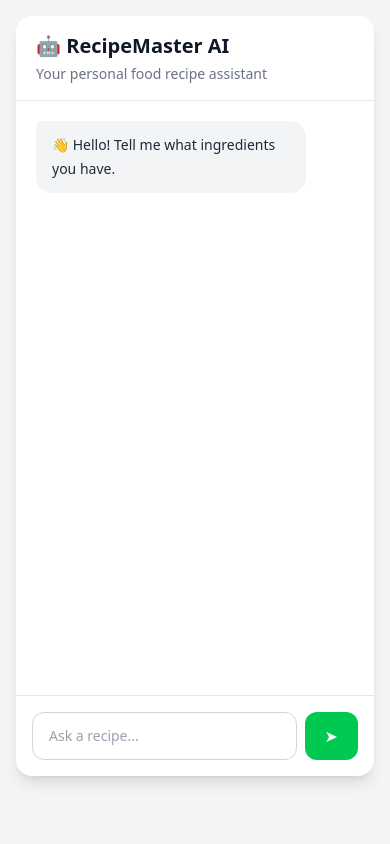
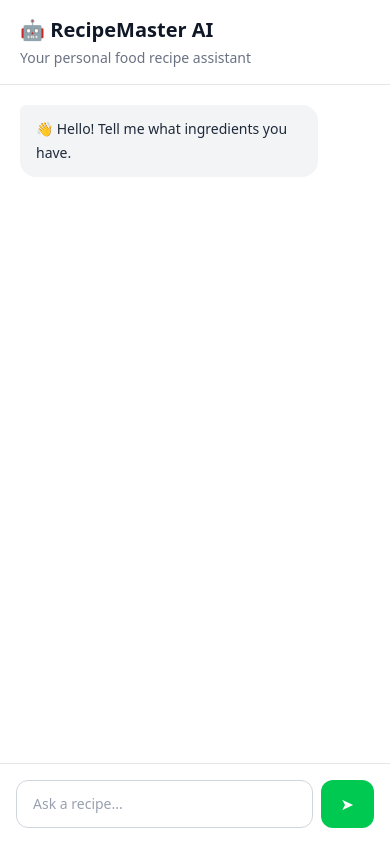
Before and after one commit to apurbochaki-lab/RecipeMaster-AI, a Next.js app: page / in a window 390 px wide. Built offline with nearby package versions, Linux system fonts and the light colour scheme.

Commit message:
Fix: UI full-screened & Optimized viewport for messenger in app browser

```diff
--- a/src/app/page.jsx
+++ b/src/app/page.jsx
@@ -1,6 +1,6 @@
 "use client";
 
-import { useEffect, useState } from "react";
+import { useEffect, useRef, useState } from "react";
 
 export default function Home() {
     const [input, setInput] = useState("");
@@ -15,31 +15,17 @@ export default function Home() {
 
     // Thinking... fallback
     const [isLoading, setIsLoading] = useState(false);
+    const chatEndRef = useRef(null);
 
-    // Keyboard & Input field adjustment for mobile
-    useEffect(() => {
-        if (typeof window !== "undefined" && window.visualViewport) {
-            const handleResize = () => {
-                window.scrollTo(0, 0);  // Main play role
-            };
-
-            window.visualViewport.addEventListener("resize", handleResize);
-            return () => {
-                window.visualViewport.removeEventListener("resize", handleResize);
-            };
-        }
-    }, []);
-
-    const handleInputFocus = () => {
-        setTimeout(() => {
-            window.scrollTo({
-                top: document.body.scrollHeight,
-                behavior: "smooth",
-            });
-        }, 300); // কিবোর্ড অ্যানিমেশন শেষ হওয়া পর্যন্ত সামান্য ডিলে
+    // নতুন মেসেজ আসলে নিচে স্ক্রল করার জন্য
+    const scrollToBottom = () => {
+        chatEndRef.current?.scrollIntoView({ behavior: "smooth" });
     };
 
-    // When user click send button
+    useEffect(() => {
+        scrollToBottom();
+    }, [messages, isLoading]);
+
     const handleSendMessage = async () => {
         if (!input.trim() || isLoading) return;
 
@@ -53,10 +39,11 @@ export default function Home() {
 
         setMessages(updatedMessages);
         setInput("");
-        setIsLoading(true); // Thinking...
+        setIsLoading(true);  // Thinking...
 
         try {
             // Fetch API for send full conversation to AI
+
             const response = await fetch("/api/chat", {
                 method: "POST",
                 headers: {
@@ -105,24 +92,30 @@ export default function Home() {
         }
     };
 
+    // মেসেঞ্জার ব্রাউজারে ইনপুট ফোকাস হলে কিবোর্ডের উপরে ভিউ আনার জন্য
+    const handleInputFocus = (e) => {
+        setTimeout(() => {
+            e.target.scrollIntoView({ block: "end", behavior: "smooth" });
+            scrollToBottom();
+        }, 300);
+    };
+
     return (
-        <main className="min-h-screen bg-gray-100 p-4 transition-colors dark:bg-gray-950">
-            {/* Changed min-h-[90vh] to h-[90dvh] for proper chat layout scrolling */}
-            <div className="mx-auto flex h-[90dvh] max-w-3xl flex-col overflow-hidden rounded-2xl bg-white shadow-lg dark:bg-gray-900">
+        <main className="min-h-[100dvh] bg-gray-100 transition-colors dark:bg-gray-950 md:p-4">
+            <div className="mx-auto flex h-[100dvh] max-w-3xl flex-col bg-white shadow-lg dark:bg-gray-900 md:h-[90dvh] md:rounded-2xl md:overflow-hidden">
 
-                {/* Header - Made Sticky */}
-                <header className="sticky top-0 z-10 bg-white border-b border-gray-200 px-5 py-4 dark:bg-gray-900 dark:border-gray-800">
+                {/* Header - Fixed/Sticky Top */}
+                <header className="sticky top-0 z-20 border-b border-gray-200 bg-white/95 px-5 py-4 backdrop-blur dark:border-gray-800 dark:bg-gray-900/95">
                     <h1 className="text-xl font-bold text-gray-900 dark:text-white">
                         🤖 RecipeMaster AI
                     </h1>
-
                     <p className="mt-1 text-sm text-gray-500 dark:text-gray-400">
                         Your personal food recipe assistant
                     </p>
                 </header>
 
-                {/* Chat Area */}
-                <section className="flex-1 space-y-4 overflow-y-auto p-5">
+                {/* Chat Area - Flexible Scroll Container */}
+                <section className="flex-1 space-y-4 overflow-y-auto p-5 pb-24 md:pb-5">
                     {messages.map((message) => {
                         const isUser = message.role === "user";
 
@@ -134,11 +127,10 @@ export default function Home() {
                                     : "rounded-tl-md bg-gray-100 dark:bg-gray-800"
                                     }`}
                             >
-                                {/* TODO : Remove this in production */}
                                 {!isUser && message?.model && (
-                                    <p className="text-amber-300/50 font-semibold pb-3">
+                                    <p className="pb-3 font-semibold text-amber-300/50">
                                         {message?.model}
-                                        <span className="text-white/50 mx-1.5">|</span>
+                                        <span className="mx-1.5 text-white/50">|</span>
                                         <span className="text-emerald-400/50">
                                             {message?.provider}
                                         </span>
@@ -155,7 +147,6 @@ export default function Home() {
                         );
                     })}
 
-                    {/* Loading */}
                     {isLoading && (
                         <div className="max-w-[85%] rounded-2xl rounded-tl-md bg-gray-100 px-4 py-3 dark:bg-gray-800">
                             <p className="text-sm text-gray-500 dark:text-gray-400">
@@ -163,10 +154,13 @@ export default function Home() {
                             </p>
                         </div>
                     )}
+
+                    {/* অটো স্ক্রল এর জন্য ডামি রেফারেন্স */}
+                    <div ref={chatEndRef} />
                 </section>
 
-                {/* Input Area */}
-                <footer className="border-t border-gray-200 p-4 dark:border-gray-800">
+                {/* Input Area - Sticky Bottom for In-App Browsers */}
+                <footer className="sticky bottom-0 z-20 border-t border-gray-200 bg-white p-4 dark:border-gray-800 dark:bg-gray-900">
                     <div className="flex gap-2">
                         <input
                             type="text"
```
